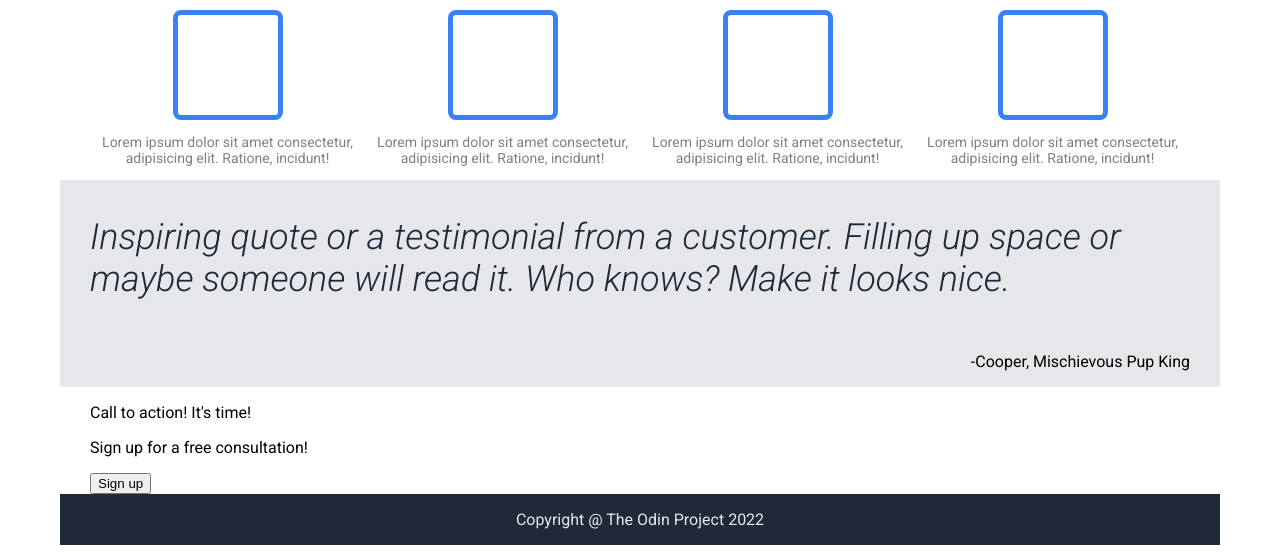
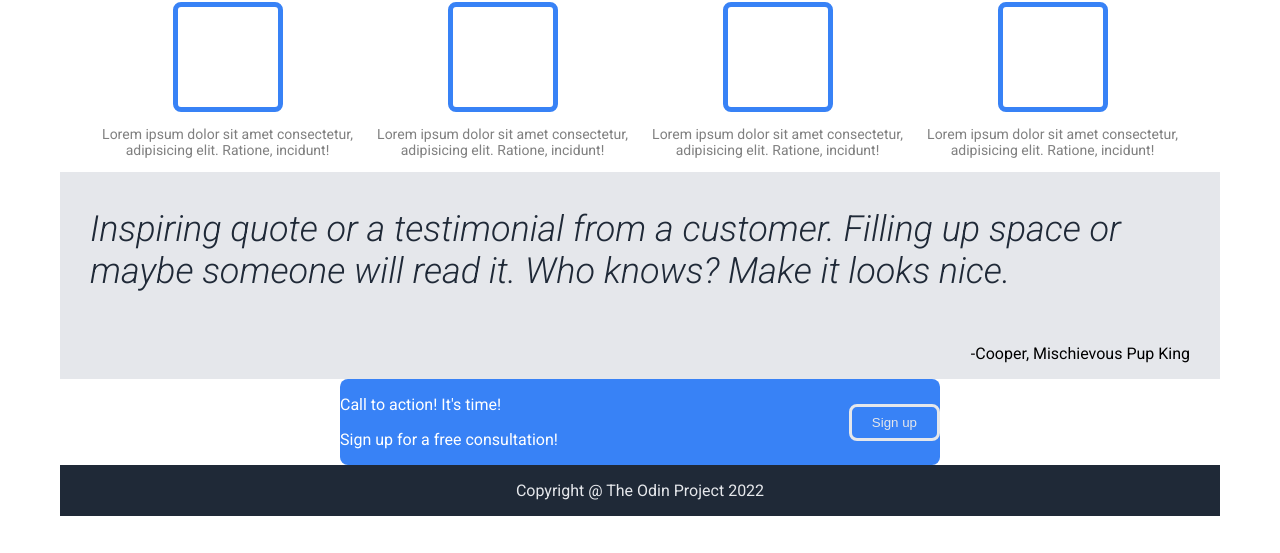
Before and after one commit to mysouto/landing-page, a plain HTML site: page index.html in a window 1280 px wide. Shown: the part 380-933 px from the top of the page. After the commit the page ends 896 px from the top, so only its background shows below. Drawn offline with Linux system fonts and the light colour scheme.

Commit message:
style call to action section

```diff
--- a/style.css
+++ b/style.css
@@ -1,5 +1,13 @@
+/* * {
+    box-sizing: border-box;
+    margin: 0;
+    padding: 0;
+} */
+
 body {
     font-family: 'Roboto', sans-serif;
+    margin: 0;
+    padding: 0;
 }
 
 h1 {
@@ -139,7 +147,30 @@ ul {
 }
 
 /* sign-up section */
+.sign-up .container {
+    display: flex;
+    align-items: center;
+    justify-content: center;
+}
 
+.sign-up-banner {
+    background-color: #3882F6;
+    border-radius: 8px;
+    color: white;
+    flex-basis: 600px;
+    display: flex;
+    align-items: center;
+    justify-content: space-between;
+}
+
+.sign-up-banner button {
+    border: solid;
+    border-color: #E5E7EB;
+    border-radius: 8px;
+    padding: 8px 20px;
+    background-color: #3882F6;
+    color: #E5E7EB;
+}
 
 /* footer */
 footer .container {
@@ -150,4 +181,3 @@ footer .container {
     align-items: center;
     justify-content: center;
 }
-*/
```
